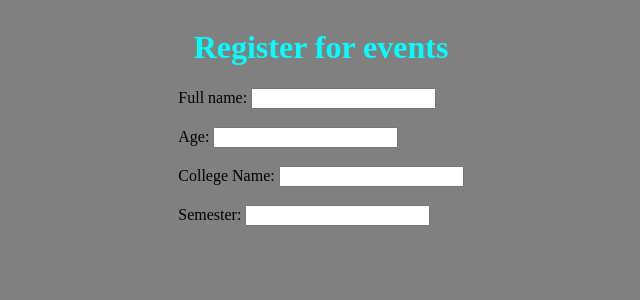
After one commit to CalvinChiramal/TheRadiant, a Django app: page /register/ in a window 1280 px wide. The commit adds this page. Shown: the top 300 px of the page, without its empty margins (319-959 px from the left). Run offline with Django 3.2, Linux system fonts and the light colour scheme.

Commit message:
added styles

```diff
--- a/TheRadiant/settings.py
+++ b/TheRadiant/settings.py
@@ -119,4 +119,8 @@ USE_TZ = True
 # Static files (CSS, JavaScript, Images)
 # https://docs.djangoproject.com/en/3.1/howto/static-files/
 
-STATIC_URL = '/static/'
+STATIC_URL = '/staticfiles/'
+STATIC_ROOT = os.path.join(BASE_DIR, 'staticfiles')
+STATICFILES_DIRS = [
+    os.path.join(BASE_DIR, 'static')
+]
--- a/TheRadiant/urls.py
+++ b/TheRadiant/urls.py
@@ -16,9 +16,10 @@ Including another URLconf
 from django.contrib import admin
 from django.urls import path
 
-from registration.views import homeView
+from registration.views import homeView, registerView
 
 urlpatterns = [
     path('admin/', admin.site.urls),
     path('', homeView, name='home'),
+    path('register/', registerView, name='register')
 ]
--- a/registration/admin.py
+++ b/registration/admin.py
@@ -1,5 +1,6 @@
 from django.contrib import admin
-from .models import Register
+from .models import Register, Events
 
 # Register your models here.
 admin.site.register(Register)
+admin.site.register(Events)
--- a/registration/views.py
+++ b/registration/views.py
@@ -9,3 +9,6 @@ def homeView(request):
     context = {}
     context['events'] = eventsList
     return render(request, 'home.html', context)
+
+def registerView(request):
+    return render(request, 'register.html')
--- /dev/null
+++ b/static/css/main.css
@@ -0,0 +1,30 @@
+.body {
+    background-color: gray;
+}
+
+.container {
+    display: flex;
+    flex-direction: column;
+    align-items: center;
+}
+
+.regTitle {
+    color: cyan;
+}
+
+.title {
+    color: cyan;
+}
+
+.info {
+    background-color: darkslategray;
+    height: 200px;
+    width: 700px;
+    color:palegoldenrod;
+}
+
+.form {
+    display: flex;
+    flex-direction: column;
+    align-items: center;
+}
--- /dev/null
+++ b/templates/register.html
@@ -0,0 +1,22 @@
+{% load static %}
+<!DOCTYPE html>
+<head>
+    <link rel="stylesheet" href="{% static 'css/main.css' %}">
+</head>
+
+<body class="body">
+
+    <div class="form">
+        <h1 class="regTitle">Register for events</h1>
+        <form>
+            <label for="name">Full name:</label>
+            <input type="text" id="name"><br><br>
+            <label for="age">Age:</label>
+            <input type="number" id="age"><br><br>
+            <label for="college">College Name:</label>
+            <input type="text" id="college"><br><br>
+            <label for="sem">Semester:</label>
+            <input type="text" id="sem"><br>
+        </form>
+    </div>
+</body>
```
Also changed, not shown: templates/home.html (+13 -9 lines).
